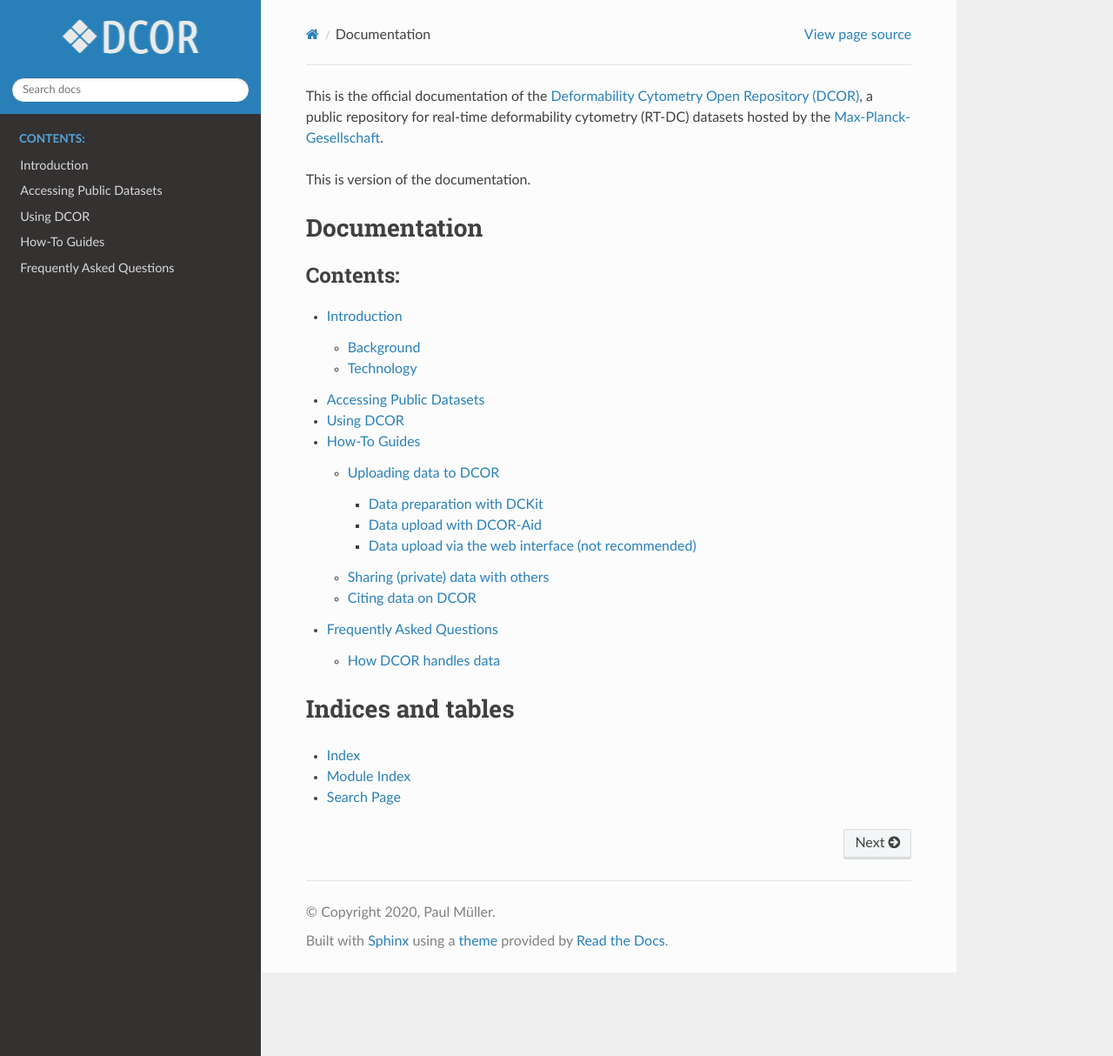
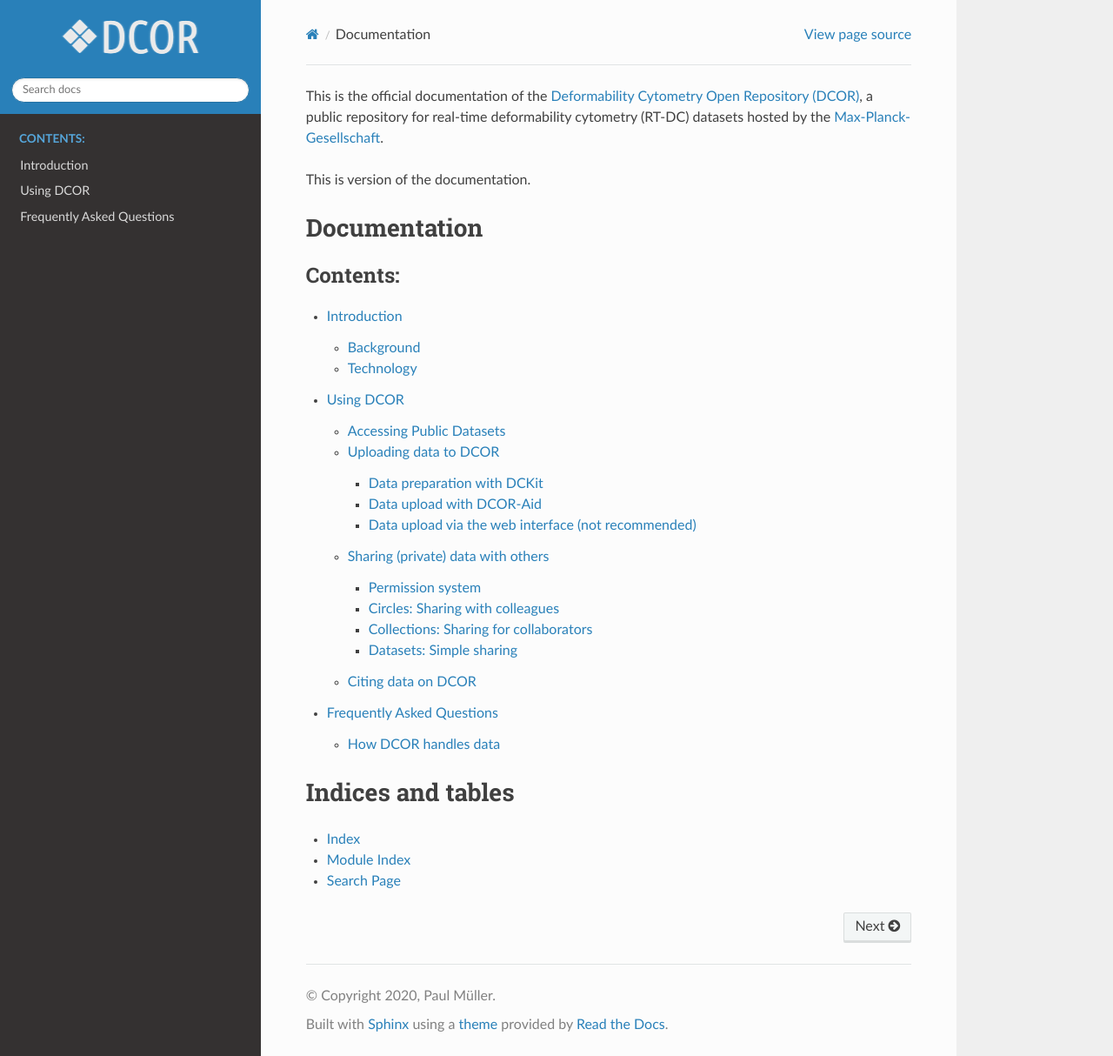
Before and after one commit to DCOR-dev/dcor-docs, a Sphinx documentation site: the page built from docs/index.rst, in a window 1280 px wide and 1214 px high. Shown: the whole window at 87% size. Built offline with Sphinx 7.4.7 and the Read the Docs theme 2.0.0, drawn with Linux system fonts in a browser that asks for light colours.

Commit message:
ref: changed structure

```diff
--- a/docs/index.rst
+++ b/docs/index.rst
@@ -15,9 +15,7 @@
    :caption: Contents:
 
    sec_introduction
-   sec_public_access
    sec_user_guide
-   sec_howto
    sec_faq
 
 
--- a/docs/sec_howto_share.rst
+++ /dev/null
@@ -1,3 +0,0 @@
-==================================
-Sharing (private) data with others
-==================================
--- /dev/null
+++ b/docs/sec_user_guide_share.rst
@@ -0,0 +1,19 @@
+==================================
+Sharing (private) data with others
+==================================
+
+
+Permission system
+=================
+
+
+Circles: Sharing with colleagues
+================================
+
+
+Collections: Sharing for collaborators
+======================================
+
+
+Datasets: Simple sharing
+========================
```
Also changed, not shown: docs/sec_howto.rst (deleted, +0 -11 lines), docs/sec_user_guide.rst (+9 -0 lines), docs/sec_user_guide_cite.rst (renamed from docs/sec_howto_cite.rst), docs/sec_user_guide_public_access.rst (renamed from docs/sec_public_access.rst), docs/sec_user_guide_upload.rst (renamed from docs/sec_howto_upload.rst).
